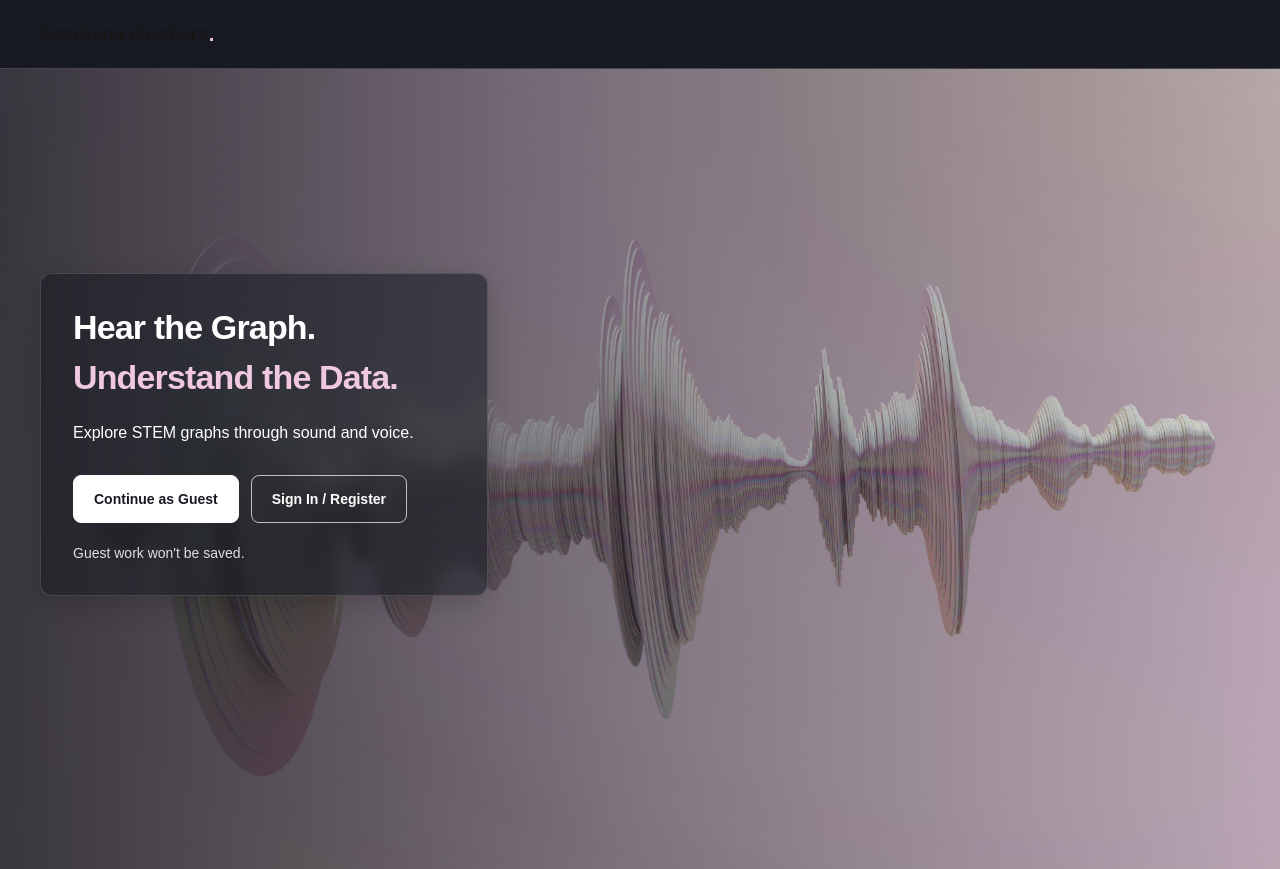
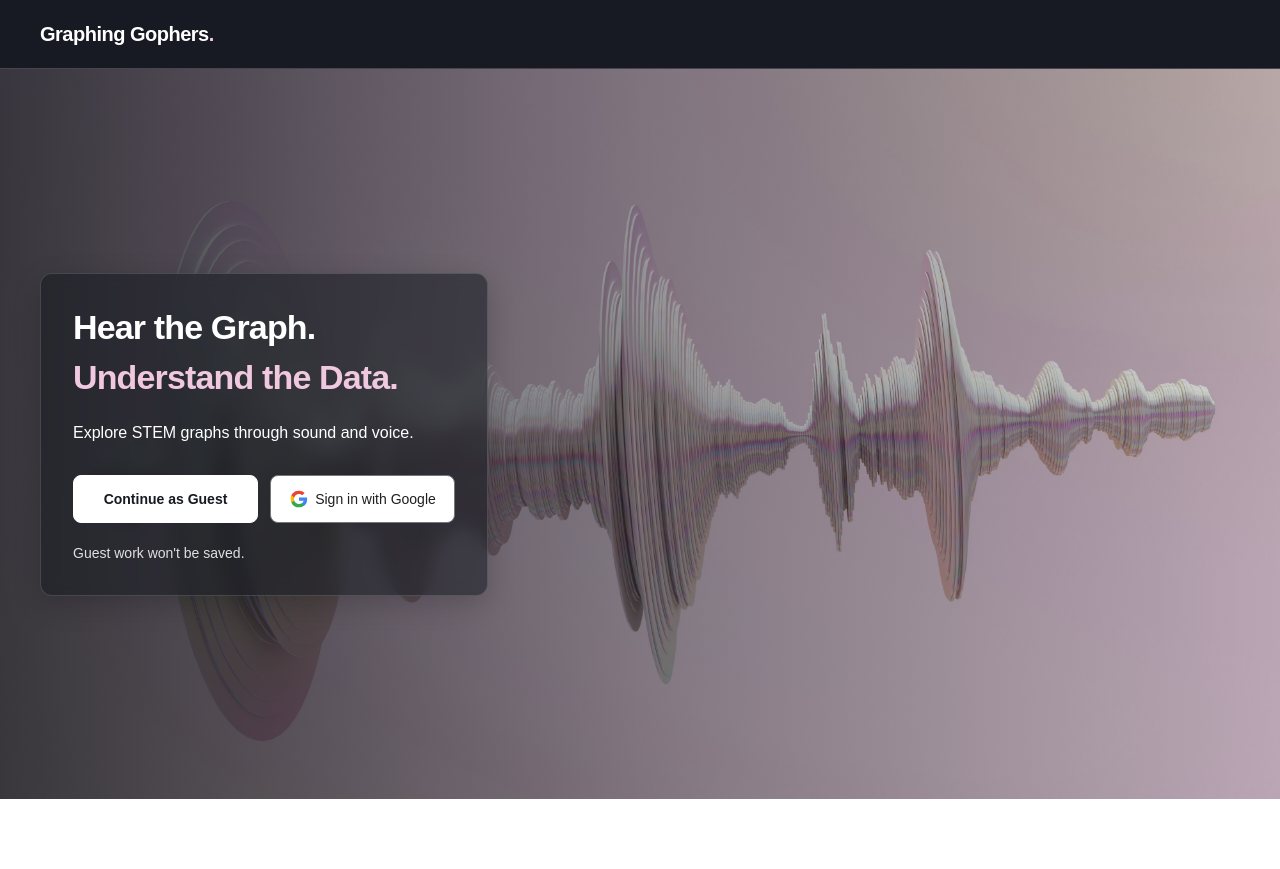
Before and after one commit to adriencyr/graphing-gophers, a Next.js app: page / in a window 1280 px wide. After the commit the page ends 800 px from the top, so only its background shows below. Built offline with nearby package versions, Linux system fonts and the light colour scheme.

Commit message:
Integrated sign-in button with webpage

```diff
--- a/app/layout.js
+++ b/app/layout.js
@@ -40,7 +40,10 @@ export default function RootLayout({ children }) {
         <div className="flex min-h-screen flex-col">
 
           {/* Shared header */}
-          <header className="relative z-10 border-b border-white/20 bg-[#171923]">
+          <header
+            className="relative z-20 shrink-0 border-b border-white/20
+              bg-[#171923] text-white"
+          >
             <div className="mx-auto flex max-w-7xl items-center px-6 py-5 sm:px-10">
               <Link
                 href="/"
@@ -57,7 +60,7 @@ export default function RootLayout({ children }) {
           <main
             id="main-content"
             tabIndex={-1}
-            className="min-w-0 flex-1"
+            className="relative isolate min-w-0 flex-1"
           >
             {children}
           </main>
--- a/app/login/page.tsx
+++ /dev/null
@@ -1,49 +0,0 @@
-"use client";
-
-import GoogleLoginButton from "../../components/GoogleLoginButton";
-
-function loginWithGoogle(): Promise<void> {
-  // Auth0 requires a full-page request to start its external redirect flow.
-  // eslint-disable-next-line @next/next/no-location-assign-relative-destination
-  window.location.href = "/api/auth/login?connection=google-oauth2";
-
-  // Keep the button busy until the browser leaves this page.
-  return new Promise<void>(() => {});
-}
-
-export default function LoginPage() {
-  return (
-    <div
-      className="flex flex-1 items-center justify-center bg-zinc-50 px-4
-        py-12 font-sans dark:bg-black"
-    >
-      <section
-        aria-labelledby="login-heading"
-        className="w-full max-w-sm rounded-2xl border border-zinc-200
-          bg-white p-6 sm:p-8 dark:border-zinc-800 dark:bg-zinc-950"
-      >
-        <p
-          className="mb-2 text-sm font-medium text-zinc-600 dark:text-zinc-400"
-        >
-          Graphing Gophers
-        </p>
-
-        <h1
-          id="login-heading"
-          className="text-2xl font-semibold text-zinc-950 dark:text-zinc-50"
-        >
-          Sign in
-        </h1>
-
-        <p
-          className="mb-6 mt-3 text-sm leading-6 text-zinc-600
-            dark:text-zinc-400"
-        >
-          Sign in with your Google account to use Graphing Gophers.
-        </p>
-
-        <GoogleLoginButton onGoogleLogin={loginWithGoogle} />
-      </section>
-    </div>
-  );
-}
--- a/app/page.js
+++ b/app/page.js
@@ -1,7 +1,9 @@
+import GoogleSignIn from "../components/GoogleSignIn";
+
 export default function Home() {
   return (
     <div
-      className="relative min-h-screen bg-[#171923] text-white"
+      className="relative min-h-[calc(100svh-70px)] bg-[#171923] text-white"
       style={{
         backgroundImage: "url('/graph-background.jpg')",
         backgroundSize: "cover",
@@ -11,54 +13,55 @@ export default function Home() {
       {/* Gradient for readable text */}
       <div
         aria-hidden="true"
-        className="pointer-events-none absolute inset-0 bg-[linear-gradient(90deg,rgba(15,17,25,0.78)_0%,rgba(15,17,25,0.40)_50%,rgba(15,17,25,0.10)_100%)]"
+        className="pointer-events-none absolute inset-0"
+        style={{
+          backgroundImage:
+            "linear-gradient(90deg, rgba(15,17,25,0.78) 0%, " +
+            "rgba(15,17,25,0.40) 50%, rgba(15,17,25,0.10) 100%)",
+        }}
       />
 
-      {/* Keyboard accessibility */}
-      <a
-        href="#main-content"
-        className="sr-only focus:not-sr-only focus:fixed focus:left-4 focus:top-4 focus:z-50 focus:rounded-md focus:bg-white focus:px-4 focus:py-3 focus:font-bold focus:text-black focus:outline-4 focus:outline-offset-4 focus:outline-[#F0C8DF]"
+      <div
+        className="relative z-10 mx-auto flex min-h-[calc(100vh-70px)]
+          max-w-7xl items-center px-6 py-12 sm:px-10"
       >
-        Skip to main content
-      </a>
-
-      {/* Welcome section */}
-      <div className="relative z-10 mx-auto flex min-h-[calc(100vh-70px)] max-w-7xl items-center px-6 py-12 sm:px-10">
-        {/* Compact, subtle content panel */}
-        <section className="w-full max-w-md rounded-xl border border-white/15 bg-[#14181F]/55 p-6 shadow-[0_8px_28px_rgba(0,0,0,0.18)] backdrop-blur-sm sm:p-8">
-          {/* Main heading */}
-          <h1 className="text-3xl font-semibold leading-tight tracking-tight sm:text-[34px]">
+        <section
+          aria-labelledby="welcome-heading"
+          className="w-full max-w-md rounded-xl border border-white/15
+            bg-[#14181F]/55 p-6 shadow-[0_8px_28px_rgba(0,0,0,0.18)]
+            backdrop-blur-sm sm:p-8"
+        >
+          <h1
+            id="welcome-heading"
+            className="text-3xl font-semibold leading-tight tracking-tight
+              sm:text-[34px]"
+          >
             Hear the Graph.
             <span className="mt-2 block text-[#F0C8DF]">
               Understand the Data.
             </span>
           </h1>
 
-          {/* Short description */}
           <p className="mt-5 text-base leading-7 text-white">
             Explore STEM graphs through sound and voice.
           </p>
 
-          {/* Navigation */}
-          <div className="mt-7 flex flex-col gap-3 sm:flex-row">
+          <div className="mt-7 grid grid-cols-2 items-start gap-2 sm:gap-3">
             <button
               type="button"
-              className="min-h-12 rounded-lg border border-white bg-white px-5 py-3 text-sm font-semibold text-[#171923] transition-colors hover:bg-[#F3E7EE] focus-visible:outline-4 focus-visible:outline-offset-4 focus-visible:outline-[#F0C8DF]"
+              className="min-h-12 rounded-lg border border-white bg-white
+                px-2 py-2 text-xs font-semibold text-[#171923] sm:text-sm
+                transition-colors hover:bg-[#F3E7EE] focus-visible:outline-4
+                focus-visible:outline-offset-4 focus-visible:outline-[#F0C8DF]"
             >
               Continue as Guest
             </button>
 
-            <button
-              type="button"
-              className="min-h-12 rounded-lg border border-white/70 bg-transparent px-5 py-3 text-sm font-semibold text-white transition-colors hover:bg-white/15 focus-visible:outline-4 focus-visible:outline-offset-4 focus-visible:outline-[#F0C8DF]"
-            >
-              Sign In / Register
-            </button>
+            <GoogleSignIn />
           </div>
 
-          {/* Guest information */}
           <p className="mt-5 text-sm text-white/85">
-            Guest work won't be saved.
+            Guest work won&apos;t be saved.
           </p>
         </section>
       </div>
--- a/components/GoogleLoginButton.tsx
+++ b/components/GoogleLoginButton.tsx
@@ -47,9 +47,9 @@ export default function GoogleLoginButton({
         aria-busy={loading}
         aria-describedby={hasError ? errorId : undefined}
         className="
-          flex min-h-11 w-full items-center justify-center gap-2.5 rounded
-          border border-[#747775] bg-white px-3 py-2 text-sm font-medium
-          text-[#1f1f1f] transition-colors hover:bg-zinc-100
+          flex min-h-12 w-full items-center justify-center gap-1.5 rounded-lg
+          border border-[#747775] bg-white px-2 py-2 text-xs font-medium
+          text-[#1f1f1f] transition-colors hover:bg-zinc-100 sm:text-sm
           focus-visible:outline-2 focus-visible:outline-offset-4
           focus-visible:outline-blue-600 disabled:cursor-not-allowed
           disabled:opacity-60
@@ -105,7 +105,7 @@ export default function GoogleLoginButton({
         <p
           id={errorId}
           role="alert"
-          className="mt-3 text-sm text-red-700 dark:text-red-300"
+          className="mt-3 rounded bg-red-50 p-3 text-sm text-red-800"
         >
           {errorMessage}
         </p>
--- /dev/null
+++ b/components/GoogleSignIn.tsx
@@ -0,0 +1,30 @@
+"use client";
+
+import { useEffect, useState } from "react";
+import GoogleLoginButton from "./GoogleLoginButton";
+
+function loginWithGoogle(): Promise<void> {
+  // Auth0 requires a full-page request to start its external redirect flow.
+  // eslint-disable-next-line @next/next/no-location-assign-relative-destination
+  window.location.href = "/api/auth/login?connection=google-oauth2";
+
+  // Keep the button busy until the browser leaves this page.
+  return new Promise<void>(() => {});
+}
+
+export default function GoogleSignIn() {
+  const [attempt, setAttempt] = useState(0);
+
+  useEffect(() => {
+    function handlePageShow(event: PageTransitionEvent) {
+      // Back/Forward cache restores React state, including the pending login.
+      if (event.persisted) setAttempt((previous) => previous + 1);
+    }
+
+    window.addEventListener("pageshow", handlePageShow);
+    return () => window.removeEventListener("pageshow", handlePageShow);
+  }, []);
+
+  // Remount on restoration to reset loading, errors, and the click guard.
+  return <GoogleLoginButton key={attempt} onGoogleLogin={loginWithGoogle} />;
+}
```
Also changed, not shown: vitest.config.mts, 2 other files (tests, documents, lock files or other folders).
